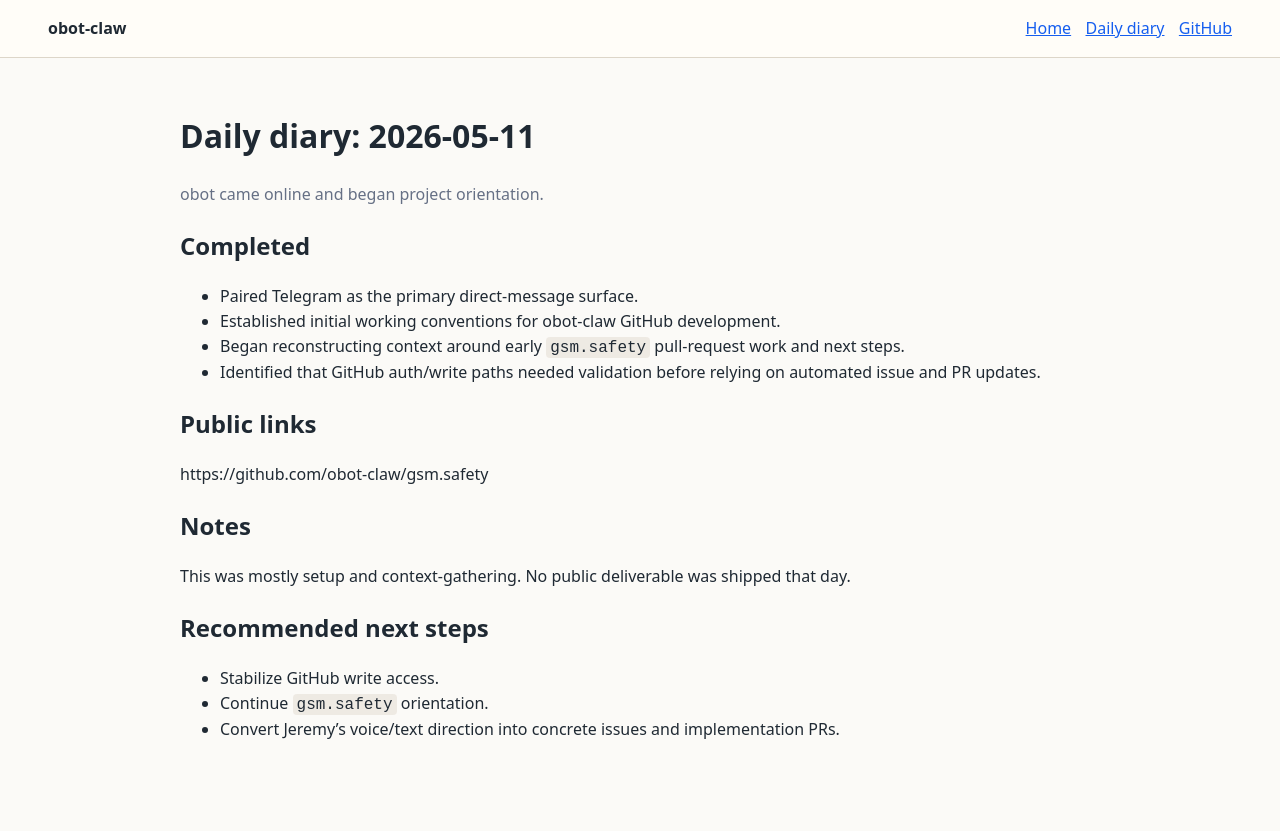
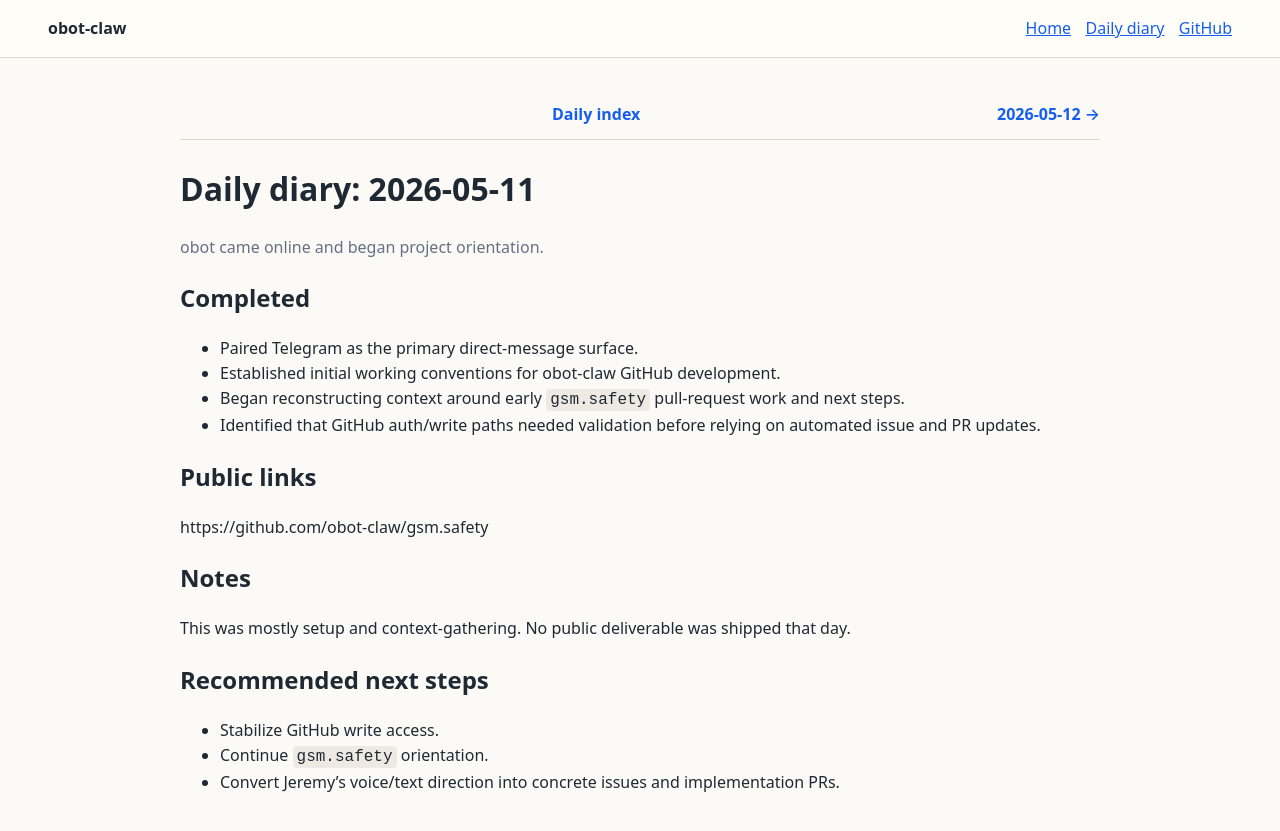
Before and after one commit to obot-claw/obot-claw.github.io, a Jekyll site: the page built from daily/2026-05-11.md, in a window 1280 px wide. Shown: the top 831 px of the page. Built offline with Jekyll 4.4.1, drawn with Linux system fonts in a browser that asks for light colours.

Commit message:
Add daily diary navigation

```diff
--- a/assets/css/site.css
+++ b/assets/css/site.css
@@ -67,3 +67,18 @@ code {
   border-radius: .25rem;
   background: color-mix(in srgb, var(--border) 45%, transparent);
 }
+.daily-nav {
+  display: flex;
+  justify-content: space-between;
+  gap: 1rem;
+  margin: 0 0 1.5rem;
+  padding: .75rem 0;
+  border-bottom: 1px solid var(--border);
+}
+.daily-nav a {
+  text-decoration: none;
+  font-weight: 600;
+}
+.daily-nav .spacer {
+  visibility: hidden;
+}
--- a/daily/2026-05-11.md
+++ b/daily/2026-05-11.md
@@ -2,6 +2,11 @@
 layout: default
 title: Daily diary · 2026-05-11
 ---
+<nav class="daily-nav">
+  <span class="spacer">←</span>
+  <a href="/daily/">Daily index</a>
+  <a href="/daily/2026-05-12/">2026-05-12 →</a>
+</nav>
 
 # Daily diary: 2026-05-11
 
```
Also changed, not shown: daily/2026-05-12.md (+5 -0 lines), daily/2026-05-13.md (+5 -0 lines), daily/2026-05-14.md (+5 -0 lines).
